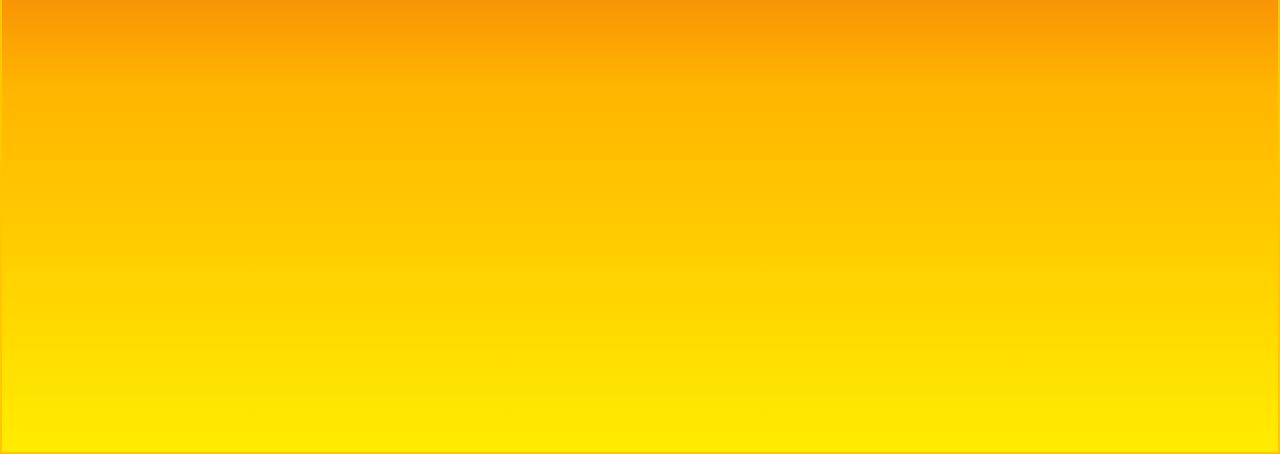
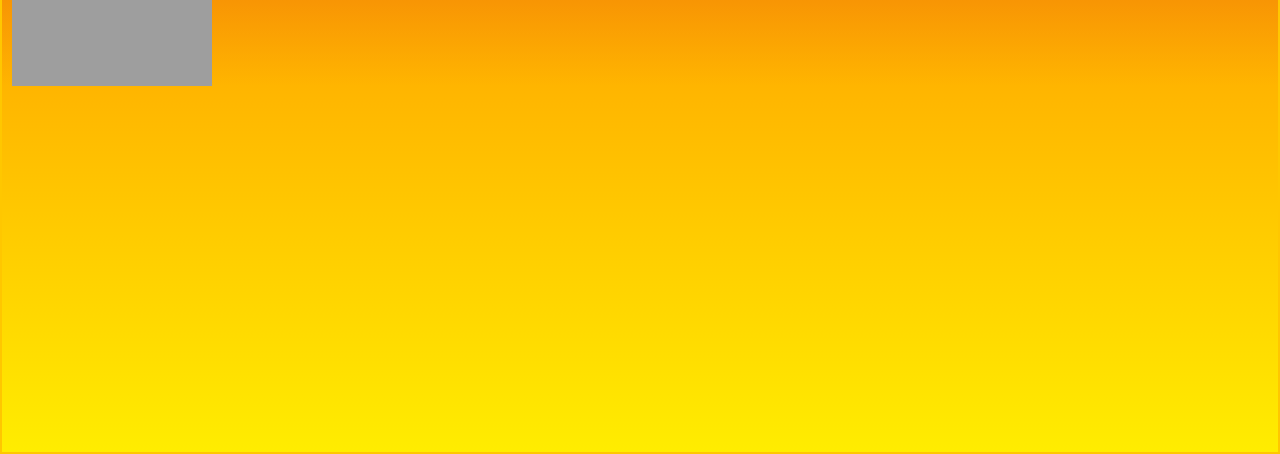
Before and after one commit to GreatestWX/GreatestWX.github.io, a plain HTML site: page index.html in a window 1280 px wide. Shown: the part 346-800 px from the top of the page. Drawn offline with nearby package versions, Linux system fonts and the light colour scheme; grey boxes are pictures that could not be loaded.

Commit message:
Update index.html

```diff
--- a/index.html
+++ b/index.html
@@ -66,6 +66,8 @@
     (Click for my youtube channel, below)
 </p>
 <p><a href="https://www.youtube.com/channel/UCJJ4Qyj9yksO4zNaTriyQ8g"><img border="0" alt="`My youtube channel here!`" src="assets/utube%20logo.jpg" width="100" height="100"></a></p>
+<p><a href="/teslakilla"><img border="0" alt="`Tesla coil piano`" src="https://upload.wikimedia.org/wikipedia/commons/f/fa/Lightning_simulator_questacon02.jpg" width="200" height="100"></a></p>
+
 
 <!-- Compiled and minified JavaScript -->
 <script src="https://cdnjs.cloudflare.com/ajax/libs/materialize/1.0.0/js/materialize.min.js"></script>
```
